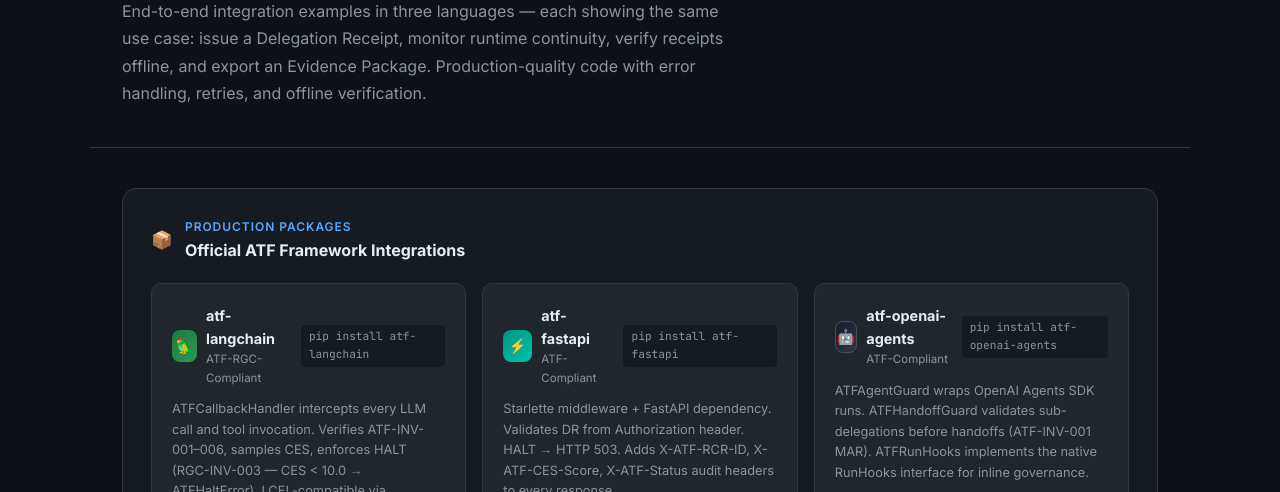
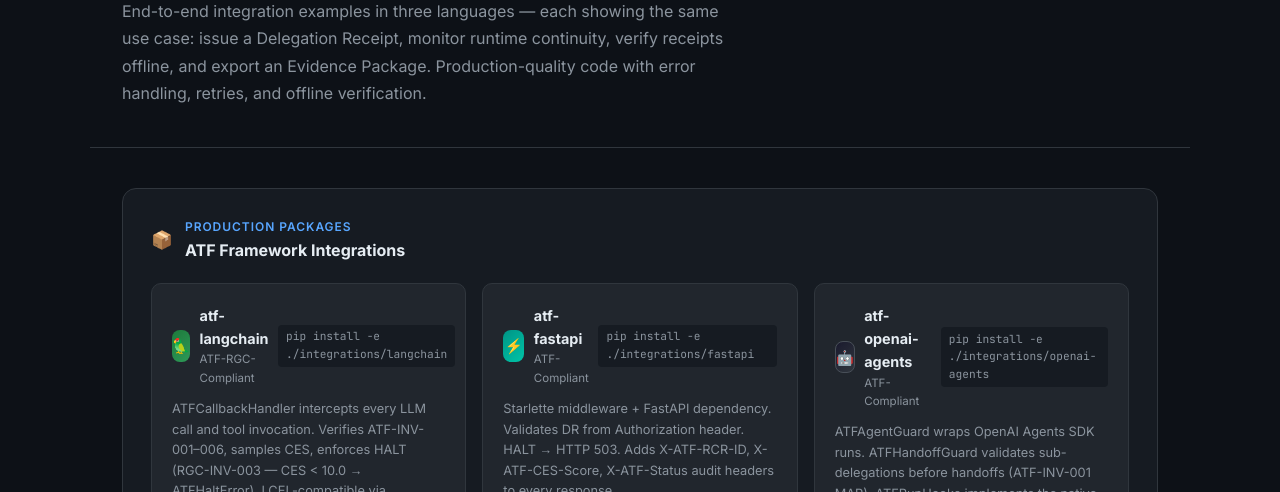
Before and after one commit to Costenho19/atf-protocol-standard, a plain HTML site: page docs/integrations/index.html in a window 1280 px wide. Shown: the part 229-721 px from the top of the page. Drawn offline with nearby package versions, Linux system fonts and the light colour scheme.

Commit message:
site: local install + remove Official [claims audit]

```diff
--- a/docs/integrations/index.html
+++ b/docs/integrations/index.html
@@ -89,7 +89,7 @@
         <div style="font-size:1.1rem">📦</div>
         <div>
           <div style="font-size:.75rem;font-weight:600;color:var(--blue);letter-spacing:.08em;text-transform:uppercase">Production Packages</div>
-          <div style="font-size:1rem;font-weight:700;margin-top:.1rem">Official ATF Framework Integrations</div>
+          <div style="font-size:1rem;font-weight:700;margin-top:.1rem">ATF Framework Integrations</div>
         </div>
       </div>
       <div style="display:grid;grid-template-columns:repeat(auto-fit,minmax(300px,1fr));gap:1rem">
@@ -97,7 +97,7 @@
           <div style="display:flex;align-items:center;gap:.6rem;margin-bottom:.75rem">
             <div style="width:32px;height:32px;background:linear-gradient(135deg,#1e7a3c,#2d9957);border-radius:8px;display:flex;align-items:center;justify-content:center;font-size:.9rem">🦜</div>
             <div><div style="font-weight:700;font-size:.9rem">atf-langchain</div><div style="font-size:.72rem;color:var(--muted)">ATF-RGC-Compliant</div></div>
-            <code style="margin-left:auto;font-family:var(--mono);font-size:.7rem;background:var(--bg2);padding:.2rem .5rem;border-radius:4px;color:var(--muted)">pip install atf-langchain</code>
+            <code style="margin-left:auto;font-family:var(--mono);font-size:.7rem;background:var(--bg2);padding:.2rem .5rem;border-radius:4px;color:var(--muted)">pip install -e ./integrations/langchain</code>
           </div>
           <p style="font-size:.8rem;color:var(--muted);line-height:1.6;margin-bottom:.75rem">ATFCallbackHandler intercepts every LLM call and tool invocation. Verifies ATF-INV-001–006, samples CES, enforces HALT (RGC-INV-003 — CES &lt; 10.0 → ATFHaltError). LCEL-compatible via ATFGovernedRunnable.</p>
           <div style="display:flex;gap:.5rem;flex-wrap:wrap;margin-bottom:.75rem">
@@ -111,7 +111,7 @@
           <div style="display:flex;align-items:center;gap:.6rem;margin-bottom:.75rem">
             <div style="width:32px;height:32px;background:linear-gradient(135deg,#009485,#00c4a7);border-radius:8px;display:flex;align-items:center;justify-content:center;font-size:.9rem">⚡</div>
             <div><div style="font-weight:700;font-size:.9rem">atf-fastapi</div><div style="font-size:.72rem;color:var(--muted)">ATF-Compliant</div></div>
-            <code style="margin-left:auto;font-family:var(--mono);font-size:.7rem;background:var(--bg2);padding:.2rem .5rem;border-radius:4px;color:var(--muted)">pip install atf-fastapi</code>
+            <code style="margin-left:auto;font-family:var(--mono);font-size:.7rem;background:var(--bg2);padding:.2rem .5rem;border-radius:4px;color:var(--muted)">pip install -e ./integrations/fastapi</code>
           </div>
           <p style="font-size:.8rem;color:var(--muted);line-height:1.6;margin-bottom:.75rem">Starlette middleware + FastAPI dependency. Validates DR from Authorization header. HALT → HTTP 503. Adds X-ATF-RCR-ID, X-ATF-CES-Score, X-ATF-Status audit headers to every response.</p>
           <div style="display:flex;gap:.5rem;flex-wrap:wrap;margin-bottom:.75rem">
@@ -125,7 +125,7 @@
           <div style="display:flex;align-items:center;gap:.6rem;margin-bottom:.75rem">
             <div style="width:32px;height:32px;background:linear-gradient(135deg,#1a1a2e,#30363d);border-radius:8px;display:flex;align-items:center;justify-content:center;font-size:.9rem;border:1px solid #484f58">🤖</div>
             <div><div style="font-weight:700;font-size:.9rem">atf-openai-agents</div><div style="font-size:.72rem;color:var(--muted)">ATF-Compliant</div></div>
-            <code style="margin-left:auto;font-family:var(--mono);font-size:.7rem;background:var(--bg2);padding:.2rem .5rem;border-radius:4px;color:var(--muted)">pip install atf-openai-agents</code>
+            <code style="margin-left:auto;font-family:var(--mono);font-size:.7rem;background:var(--bg2);padding:.2rem .5rem;border-radius:4px;color:var(--muted)">pip install -e ./integrations/openai-agents</code>
           </div>
           <p style="font-size:.8rem;color:var(--muted);line-height:1.6;margin-bottom:.75rem">ATFAgentGuard wraps OpenAI Agents SDK runs. ATFHandoffGuard validates sub-delegations before handoffs (ATF-INV-001 MAR). ATFRunHooks implements the native RunHooks interface for inline governance.</p>
           <div style="display:flex;gap:.5rem;flex-wrap:wrap;margin-bottom:.75rem">
```
